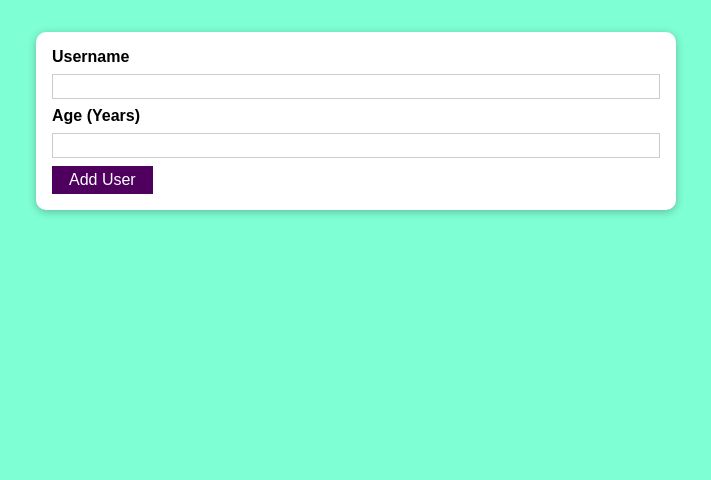
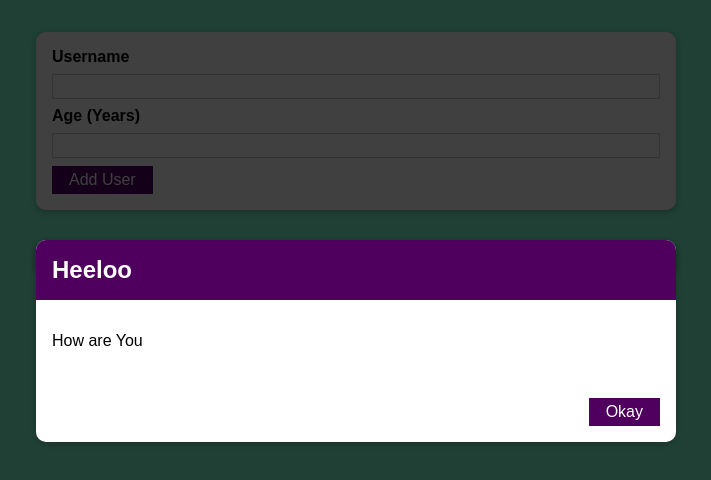
Before and after one commit to hamzaig/addUser-React, a React (Create React App) app: page / in a window 1280 px wide. Shown: the top 480 px of the page, without its empty margins (284-995 px from the left). Built offline with nearby package versions, Linux system fonts and the light colour scheme.

Commit message:
Adding The _ErrorModal_ Component

```diff
--- /dev/null
+++ b/src/componenets/UI/ErrorModal.js
@@ -0,0 +1,25 @@
+import React from 'react'
+import Button from './Button';
+import Card from './Card';
+import styles from "./ErrorModal.module.css";
+
+const ErrorModal = (props) => {
+    return (
+        <div>
+            <div className={styles.backdrop}></div>
+            <Card className={styles.modal}>
+                <header className={styles.header}>
+                    <h2>{props.title}</h2>
+                </header>
+                <div className={styles.content}>
+                    <p>{props.message}</p>
+                </div>
+                <footer className={styles.actions}>
+                    <Button>Okay</Button>
+                </footer>
+            </Card>
+        </div>
+    )
+}
+
+export default ErrorModal
--- /dev/null
+++ b/src/componenets/UI/ErrorModal.module.css
@@ -0,0 +1,45 @@
+.backdrop {
+  position: fixed;
+  top: 0;
+  left: 0;
+  width: 100%;
+  height: 100vh;
+  z-index: 10;
+  background: rgba(0, 0, 0, 0.75);
+}
+
+.modal {
+  position: fixed;
+  top: 30vh;
+  left: 10%;
+  width: 80%;
+  z-index: 100;
+  overflow: hidden;
+}
+
+.header {
+  background: #4f005f;
+  padding: 1rem;
+}
+
+.header h2 {
+  margin: 0;
+  color: white;
+}
+
+.content {
+  padding: 1rem;
+}
+
+.actions {
+  padding: 1rem;
+  display: flex;
+  justify-content: flex-end;
+}
+
+@media (min-width: 768px) {
+  .modal {
+    left: calc(50% - 20rem);
+    width: 40rem;
+  }
+}
--- a/src/componenets/Users/AddUser.js
+++ b/src/componenets/Users/AddUser.js
@@ -1,6 +1,7 @@
 import React, { useState } from 'react'
 import Button from '../UI/Button';
 import Card from '../UI/Card';
+import ErrorModal from '../UI/ErrorModal';
 import styles from "./AddUser.module.css";
 
 const AddUser = (props) => {
@@ -26,6 +27,10 @@
         setEnteredUsername("");
     }
     return (
+        <>
+            <ErrorModal
+                title="Heeloo"
+                message="How are You" />
             <Card className={styles.input}>
                 <form onSubmit={addUserHandler}>
                     <label htmlFor="username">Username</label>
@@ -35,6 +40,7 @@
                     <Button type="submit">Add User</Button>
                 </form>
             </Card>
+        </>
     )
 }
 
--- a/src/componenets/Users/UserList.module.css
+++ b/src/componenets/Users/UserList.module.css
@@ -0,0 +1,16 @@
+.users {
+  margin: 2rem auto;
+  width: 90%;
+  max-width: 40rem;
+}
+
+.users ul {
+  list-style: none;
+  padding: 1rem;
+}
+
+.users li {
+  border: 1px solid #ccc;
+  margin: 0.5rem 0;
+  padding: 0.5rem;
+}
```
Lines whose indentation alone changed are shown as unchanged.
